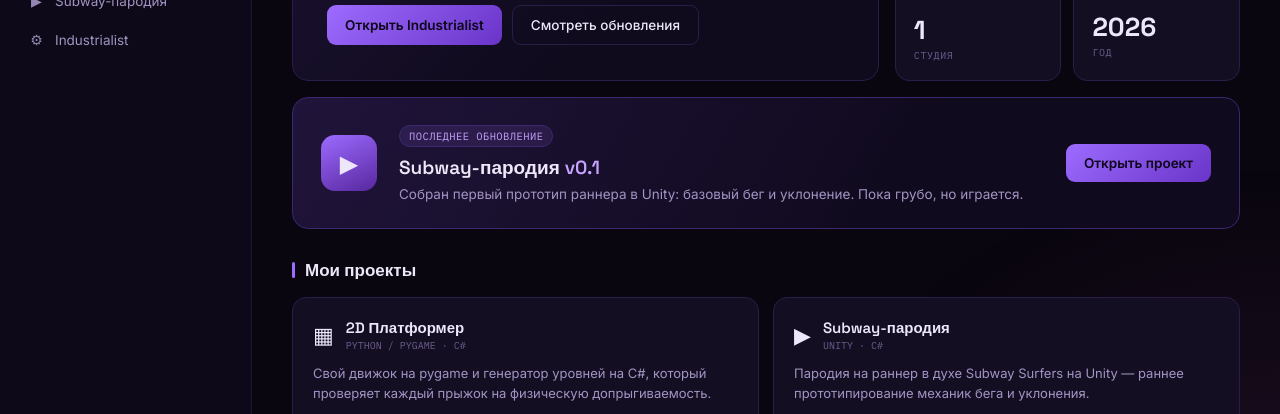
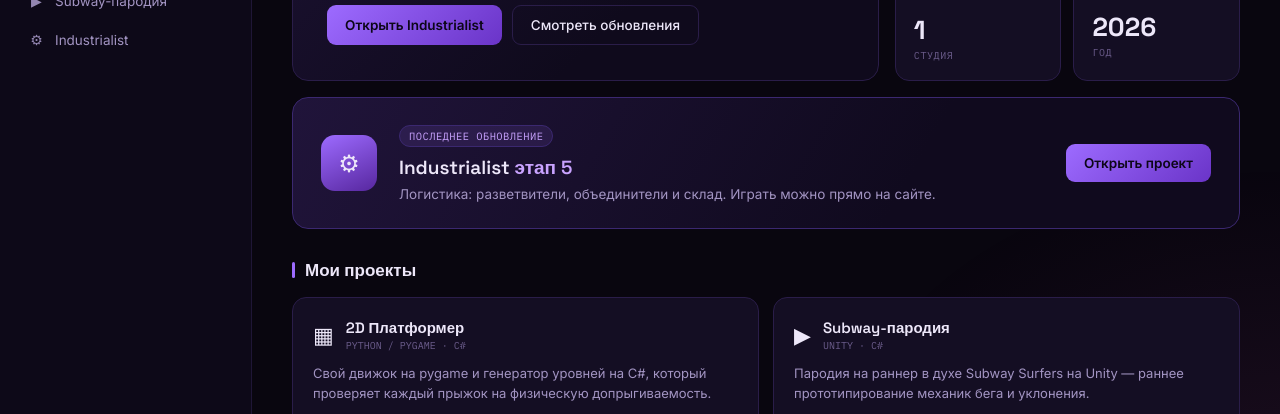
Before and after one commit to andrew77kovalev-boop/sgs-site, a plain HTML site: page index.html in a window 1280 px wide. Shown: the part 370-784 px from the top of the page. Drawn offline with Linux system fonts and the light colour scheme.

Commit message:
Сайт: последнее обновление — Industrialist этап 5
Co-Authored-By: Claude Opus 5.5 <noreply@anthropic.com>

```diff
--- a/index.html
+++ b/index.html
@@ -401,13 +401,13 @@
       </div>
 
       <div class="latest-card anim">
-        <div class="latest-icon">▶</div>
+        <div class="latest-icon">⚙</div>
         <div>
           <span class="latest-badge">ПОСЛЕДНЕЕ ОБНОВЛЕНИЕ</span>
-          <div class="latest-title">Subway-пародия <b>v0.1</b></div>
-          <p class="latest-desc">Собран первый прототип раннера в Unity: базовый бег и уклонение. Пока грубо, но играется.</p>
+          <div class="latest-title">Industrialist <b>этап 5</b></div>
+          <p class="latest-desc">Логистика: разветвители, объединители и склад. Играть можно прямо на сайте.</p>
         </div>
-        <div class="latest-cta"><button class="btn-primary" onclick="showView('subway')">Открыть проект</button></div>
+        <div class="latest-cta"><button class="btn-primary" onclick="showView('industrialist')">Открыть проект</button></div>
       </div>
 
       <div class="section-label anim"><span class="bar"></span>Мои проекты</div>
```
